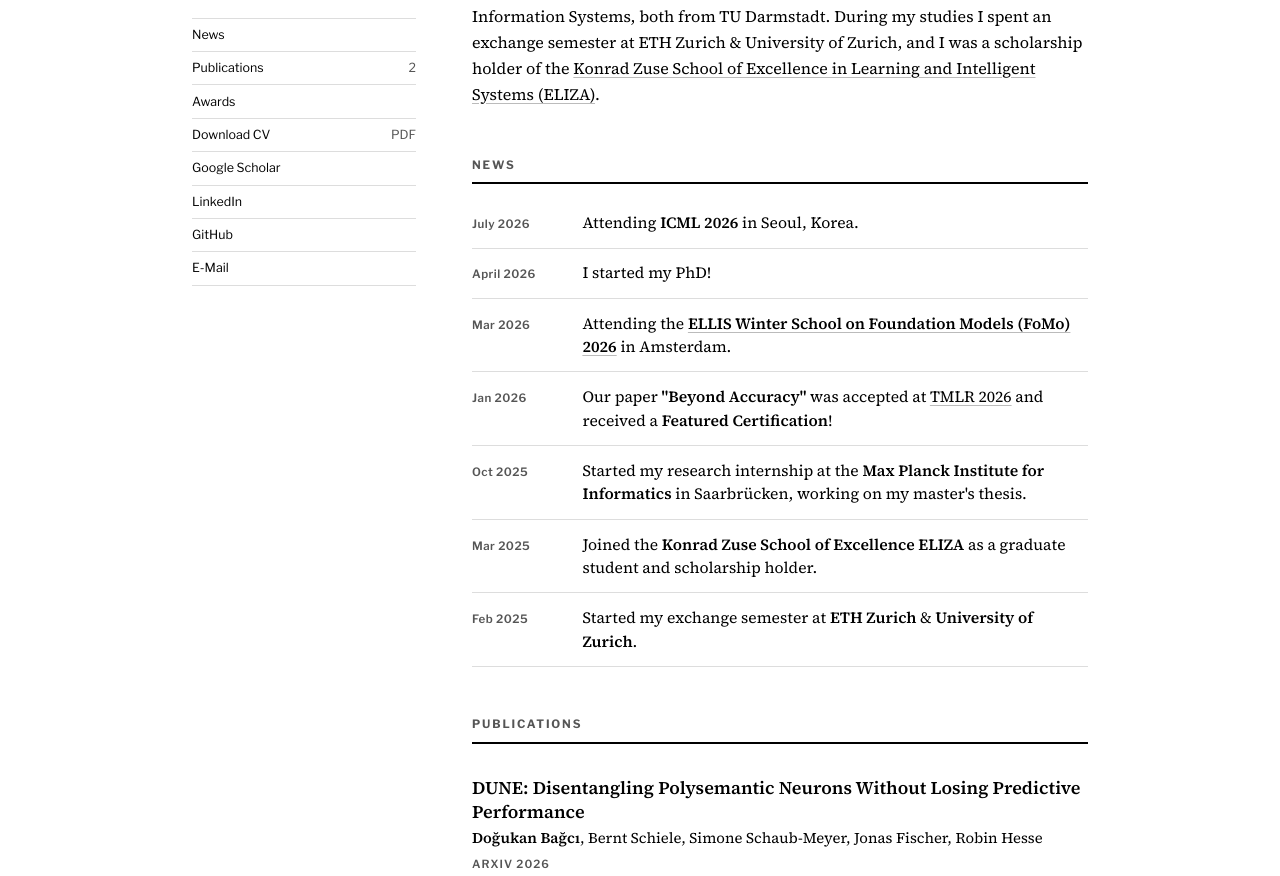
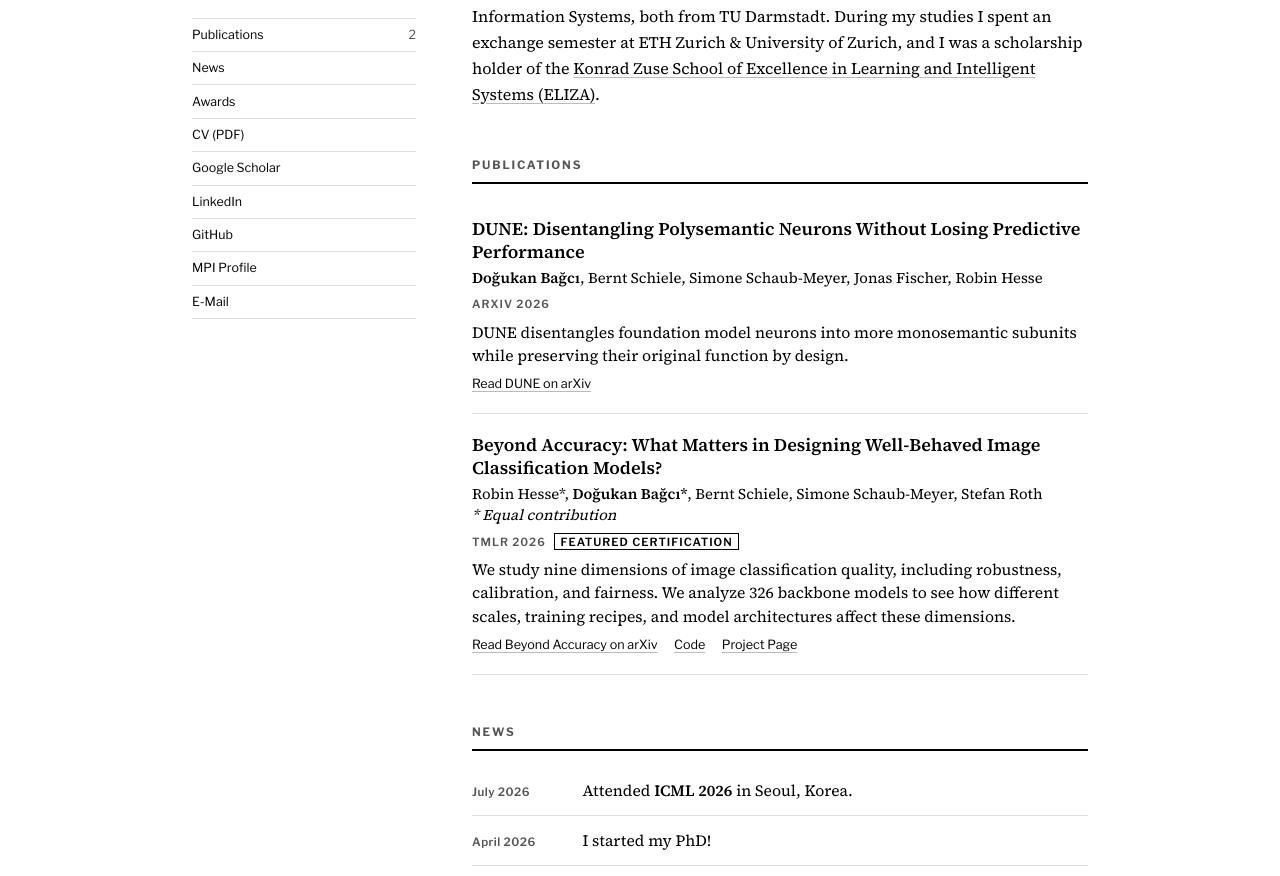
Before and after one commit to DogukanBG/DogukanBG.github.io, a plain HTML site: page index.html in a window 1280 px wide. Shown: the part 266-1142 px from the top of the page. Drawn offline with nearby package versions, Linux system fonts and the light colour scheme.

Commit message:
Refine homepage research and profile links

```diff
--- a/index.html
+++ b/index.html
@@ -3,11 +3,11 @@
 <head>
 <meta charset="UTF-8">
 <meta name="viewport" content="width=device-width, initial-scale=1.0">
-<title>Doğukan Bağcı | Foundation Model Interpretability</title>
+<title>Foundation Model Interpretability | Doğukan Bağcı</title>
 <meta name="description" content="Doğukan Bağcı is a PhD student at the Max Planck Institute for Informatics studying foundation model interpretability and its applications in computer vision.">
 <link rel="canonical" href="https://dogukanbg.github.io/">
 <meta property="og:type" content="profile">
-<meta property="og:title" content="Doğukan Bağcı | Foundation Model Interpretability">
+<meta property="og:title" content="Foundation Model Interpretability | Doğukan Bağcı">
 <meta property="og:description" content="Doğukan Bağcı is a PhD student at the Max Planck Institute for Informatics studying foundation model interpretability and its applications in computer vision.">
 <meta property="og:url" content="https://dogukanbg.github.io/">
 <meta property="og:image" content="https://dogukanbg.github.io/images/profile.jpg">
@@ -30,7 +30,8 @@
     "sameAs": [
       "https://scholar.google.com/citations?user=Jli3NlYAAAAJ&hl=de",
       "https://www.linkedin.com/in/dogukan-b-1b4a29211",
-      "https://github.com/DogukanBG"
+      "https://github.com/DogukanBG",
+      "https://www.mpi-inf.mpg.de/departments/computer-vision-and-machine-learning/people/dogukan-bagci"
     ]
   }
 }
@@ -124,6 +125,7 @@
     text-transform: uppercase; color: var(--gray); margin-top: .35rem;
   }
   .pub .venue .badge { border: 1px solid var(--ink); color: var(--ink); padding: .05rem .35rem; margin-left: .3rem; }
+  .pub .summary { font-size: .98rem; line-height: 1.5; margin: .45rem 0 0; }
   .pub .refs { font-family: var(--sans); font-size: .79rem; margin-top: .4rem; }
   .pub .refs a { margin-right: .85rem; }
 
@@ -152,7 +154,7 @@
 
   <!-- ── rail ── -->
   <aside class="rail">
-    <img src="images/profile.jpg" alt="Doğukan Bağcı" width="1140" height="1514">
+    <img src="images/profile-small.jpg" alt="Doğukan Bağcı" width="289" height="384">
     <h1>Doğukan Bağcı</h1>
     <div class="role">
       PhD Student<br>
@@ -160,13 +162,14 @@
       Saarbrücken, Germany
     </div>
     <nav>
+      <a href="#publications">Publications <span>2</span></a>
       <a href="#news">News</a>
-      <a href="#publications">Publications <span>2</span></a>
       <a href="#awards">Awards</a>
-      <a href="cv.pdf">Download CV <span>PDF</span></a>
+      <a href="cv.pdf">CV (PDF)</a>
       <a href="https://scholar.google.com/citations?user=Jli3NlYAAAAJ&hl=de">Google Scholar</a>
       <a href="https://www.linkedin.com/in/dogukan-b-1b4a29211">LinkedIn</a>
       <a href="https://github.com/DogukanBG">GitHub</a>
+      <a href="https://www.mpi-inf.mpg.de/departments/computer-vision-and-machine-learning/people/dogukan-bagci">MPI Profile</a>
       <a href="https://people.mpi-inf.mpg.de/people/">E-Mail</a>
     </nav>
   </aside>
@@ -191,34 +194,36 @@
       Learning and Intelligent Systems (ELIZA)</a>.
     </p>
 
-    <h2 id="news">News</h2>
-    <div class="row"><div class="when">July 2026</div><div class="what">Attending <strong>ICML 2026</strong> in Seoul, Korea.</div></div>
-    <div class="row"><div class="when">April 2026</div><div class="what">I started my PhD!</div></div>
-    <div class="row"><div class="when">Mar 2026</div><div class="what">Attending the <a href="https://ivi.fnwi.uva.nl/ellis/events/winter-school-on-foundation-models-fomo-2026-registration-opens-on-14-november-2025/"><strong>ELLIS Winter School on Foundation Models (FoMo) 2026</strong></a> in Amsterdam.</div></div>
-    <div class="row"><div class="when">Jan 2026</div><div class="what">Our paper <strong>"Beyond Accuracy"</strong> was accepted at <a href="https://visinf.github.io/beyond-accuracy/">TMLR 2026</a> and received a <strong>Featured Certification</strong>!</div></div>
-    <div class="row"><div class="when">Oct 2025</div><div class="what">Started my research internship at the <strong>Max Planck Institute for Informatics</strong> in Saarbrücken, working on my master's thesis.</div></div>
-    <div class="row"><div class="when">Mar 2025</div><div class="what">Joined the <strong>Konrad Zuse School of Excellence ELIZA</strong> as a graduate student and scholarship holder.</div></div>
-    <div class="row"><div class="when">Feb 2025</div><div class="what">Started my exchange semester at <strong>ETH Zurich</strong> &amp; <strong>University of Zurich</strong>.</div></div>
-
     <h2 id="publications">Publications</h2>
 
-    <div class="pub">
+    <div class="pub" id="dune">
       <h3>DUNE: Disentangling Polysemantic Neurons Without Losing Predictive Performance</h3>
       <div class="authors"><strong>Doğukan Bağcı</strong>, Bernt Schiele, Simone Schaub-Meyer, Jonas Fischer, Robin Hesse</div>
       <div class="venue">arXiv 2026</div>
+      <p class="summary">DUNE disentangles foundation model neurons into more monosemantic subunits while preserving their original function by design.</p>
       <div class="refs"><a href="https://arxiv.org/abs/2605.31304">Read DUNE on arXiv</a></div>
     </div>
 
-    <div class="pub">
+    <div class="pub" id="beyond-accuracy">
       <h3>Beyond Accuracy: What Matters in Designing Well-Behaved Image Classification Models?</h3>
       <div class="authors">Robin Hesse*, <strong>Doğukan Bağcı*</strong>, Bernt Schiele, Simone Schaub-Meyer, Stefan Roth<br><em>* Equal contribution</em></div>
       <div class="venue">TMLR 2026 <span class="badge">Featured Certification</span></div>
+      <p class="summary">We study nine dimensions of image classification quality, including robustness, calibration, and fairness. We analyze 326 backbone models to see how different scales, training recipes, and model architectures affect these dimensions.</p>
       <div class="refs">
         <a href="https://arxiv.org/abs/2503.17110">Read Beyond Accuracy on arXiv</a>
         <a href="https://github.com/visinf/beyond-accuracy">Code</a>
         <a href="https://visinf.github.io/beyond-accuracy/">Project Page</a>
       </div>
     </div>
+
+    <h2 id="news">News</h2>
+    <div class="row"><div class="when">July 2026</div><div class="what">Attended <strong>ICML 2026</strong> in Seoul, Korea.</div></div>
+    <div class="row"><div class="when">April 2026</div><div class="what">I started my PhD!</div></div>
+    <div class="row"><div class="when">Mar 2026</div><div class="what">Attended the <a href="https://ivi.fnwi.uva.nl/ellis/events/winter-school-on-foundation-models-fomo-2026-registration-opens-on-14-november-2025/"><strong>ELLIS Winter School on Foundation Models (FoMo) 2026</strong></a> in Amsterdam.</div></div>
+    <div class="row"><div class="when">Jan 2026</div><div class="what">Our paper <strong>"Beyond Accuracy"</strong> was accepted at <a href="https://visinf.github.io/beyond-accuracy/">TMLR 2026</a> and received a <strong>Featured Certification</strong>!</div></div>
+    <div class="row"><div class="when">Oct 2025</div><div class="what">Started my research internship at the <strong>Max Planck Institute for Informatics</strong> in Saarbrücken, working on my master's thesis.</div></div>
+    <div class="row"><div class="when">Mar 2025</div><div class="what">Joined the <strong>Konrad Zuse School of Excellence ELIZA</strong> as a graduate student and scholarship holder.</div></div>
+    <div class="row"><div class="when">Feb 2025</div><div class="what">Started my exchange semester at <strong>ETH Zurich</strong> &amp; <strong>University of Zurich</strong>.</div></div>
 
     <h2 id="awards">Awards &amp; Honors</h2>
     <div class="row"><div class="when">2026</div><div class="what"><strong>Featured Certification</strong> — TMLR, for "Beyond Accuracy: What Matters in Designing Well-Behaved Image Classification Models?"</div></div>
@@ -233,6 +238,7 @@
       <a href="https://scholar.google.com/citations?user=Jli3NlYAAAAJ&hl=de">Google Scholar</a> ·
       <a href="https://www.linkedin.com/in/dogukan-b-1b4a29211">LinkedIn</a> ·
       <a href="https://github.com/DogukanBG">GitHub</a> ·
+      <a href="https://www.mpi-inf.mpg.de/departments/computer-vision-and-machine-learning/people/dogukan-bagci">MPI Profile</a> ·
       <a href="https://people.mpi-inf.mpg.de/people/">E-Mail</a>
     </footer>
 
```
Also changed, not shown: images/profile-small.jpg (added).
